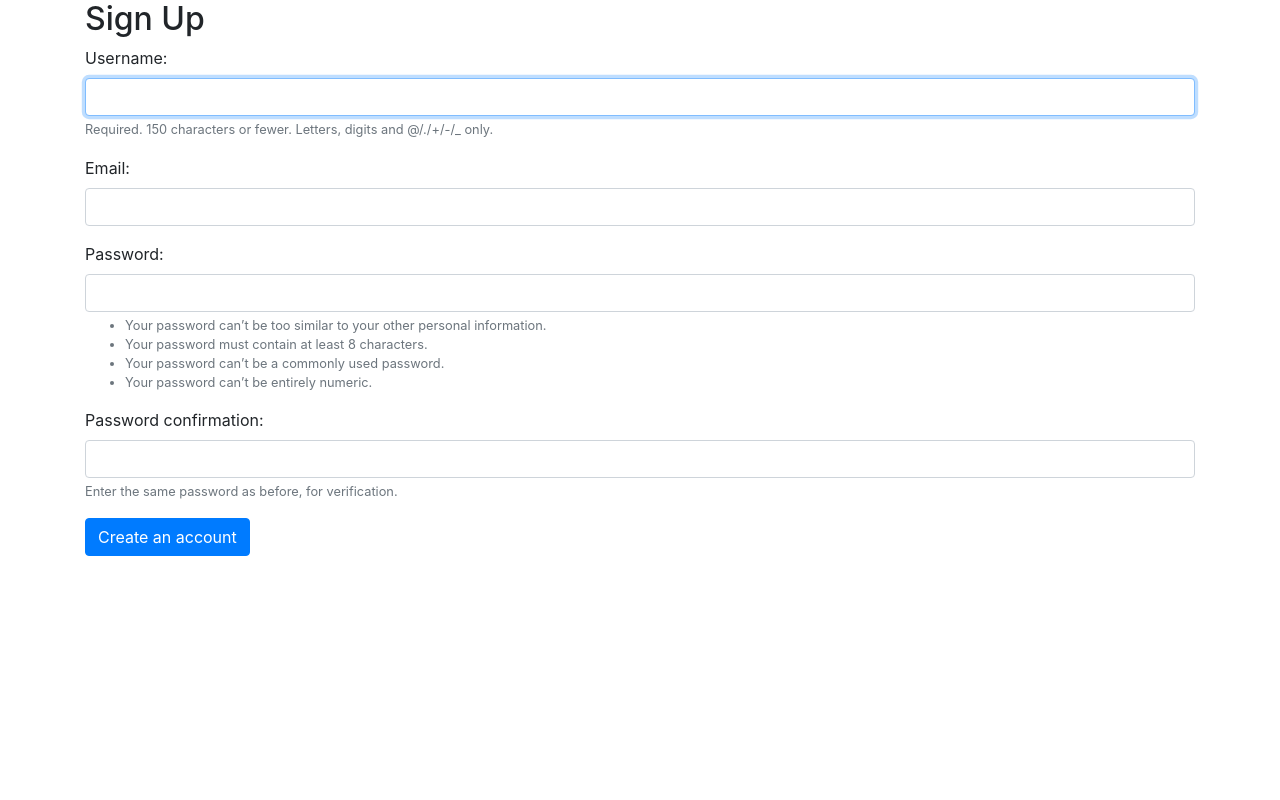
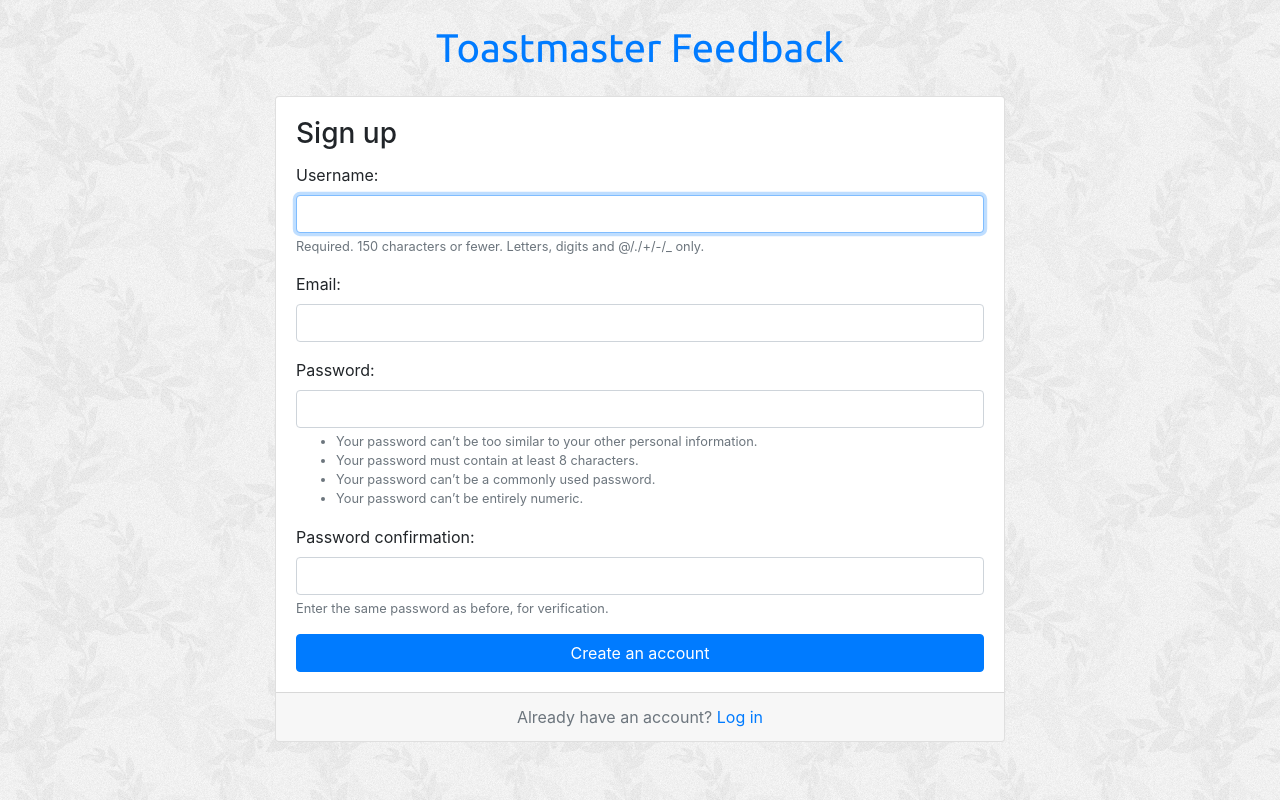
Before and after one commit to Andrew-Whitaker/tm-feedback, a Django app: page /signup/ in a window 1280 px wide. Run offline with Django 3.2, Linux system fonts and the light colour scheme; some libraries are stand-ins or nearby versions.

Commit message:
Vitor Tutorial 4: Improved test layout and visuals of signup page

```diff
--- /dev/null
+++ b/tmfeedback/static/css/users.css
@@ -0,0 +1,16 @@
+body {
+    background-image: url(../img/xv.png);
+}
+
+.logo {
+    font-family: 'Ubuntu', sans-serif;
+}
+
+.logo a {
+    color: rbga(0,0,0,.9);
+}
+
+.logo a:hover,
+.logo a:active {
+    text-decoration: none;
+}
--- a/tmfeedback/templates/base.html
+++ b/tmfeedback/templates/base.html
@@ -6,7 +6,8 @@
     <link href="https://fonts.googleapis.com/css2?family=Ubuntu&display=swap" rel="stylesheet">
     <link rel="stylesheet" href="{% static 'css/bootstrap.min.css' %}">
     <link rel="stylesheet" href="{% static 'css/app.css' %}">
-    {% block stylesheet %}  {% endblock %}
+    {% block stylesheet %}
+    {% endblock %}
   </head>
   <body>
     {% block body %}
--- a/tmfeedback/users/templates/users/signup.html
+++ b/tmfeedback/users/templates/users/signup.html
@@ -1,12 +1,32 @@
 {% extends 'base.html' %}
+
+{% load static %}
+
+{% block stylesheet %}
+  <link rel="stylesheet" href="{% static 'css/users.css' %}">
+{% endblock %}
 
 {% block body %}
   <div class="container">
-    <h2>Sign Up</h2>
-    <form method="post" novalidate>
-      {% csrf_token %}
-      {% include 'includes/form.html' %}
-      <button type="submit" class="btn btn-primary">Create an account</button>
-    </form>
+    <h1 class="text-center logo my-4">
+      <a href="{% url 'home' %}">Toastmaster Feedback</a>
+    </h1>
+    <div class="row justify-content-center">
+      <div class="col-lg-8 col-md-10 col-sm-12">
+        <div class="card">
+          <div class="card-body">
+            <h3 class="card-title">Sign up</h3>
+            <form method="post" novalidate>
+              {% csrf_token %}
+              {% include 'includes/form.html' %}
+              <button type="submit" class="btn btn-primary btn-block">Create an account</button>
+            </form>
+          </div>
+          <div class="card-footer text-muted text-center">
+            Already have an account? <a href="#">Log in</a>
+          </div>
+        </div>
+      </div>
+    </div>
   </div>
 {% endblock %}
```
Also changed, not shown: tmfeedback/users/tests/test_form_signup.py (added, +11 -0 lines), tmfeedback/users/tests/test_view_signup.py (renamed from tmfeedback/users/tests.py, +2 -2 lines), tmfeedback/static/img/xv.png (added), tmfeedback/users/tests/__init__.py (added).
